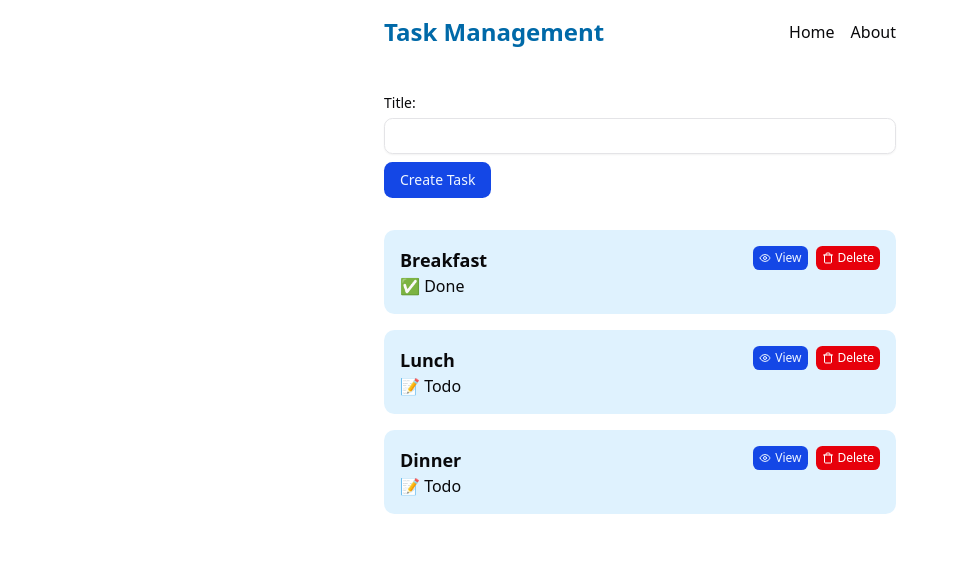
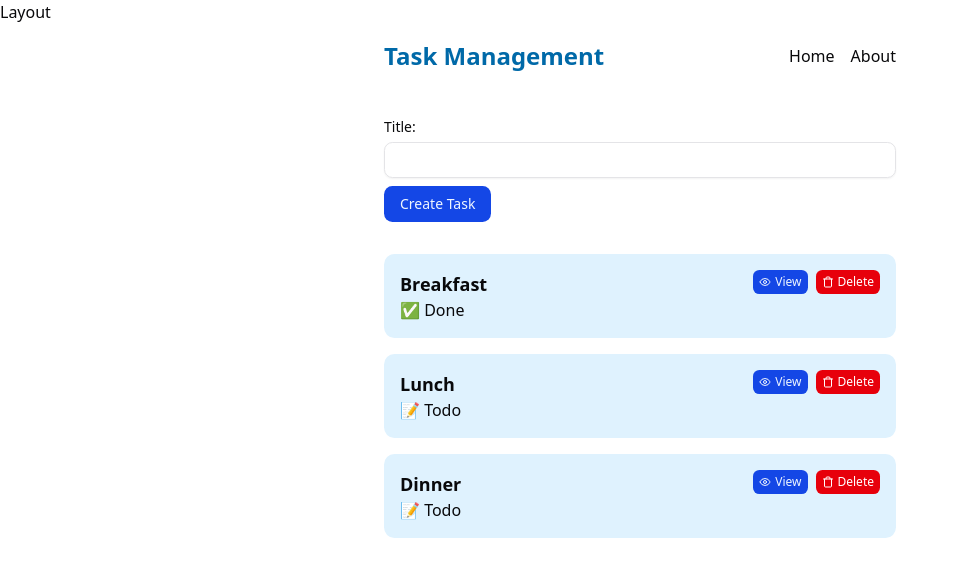
Before and after one commit to mhaidarhanif/task-management-10, a React (Vite) app: page / in a window 1280 px wide. Shown: the top 576 px of the page, without its empty margins (0-958 px from the left). Built offline with nearby package versions, Linux system fonts and the light colour scheme.

Commit message:
feat: setup layout route

```diff
--- /dev/null
+++ b/src/layouts/layout.tsx
@@ -0,0 +1,11 @@
+import { Outlet } from "react-router";
+
+export function Layout() {
+  return (
+    <div>
+      <h1>Layout</h1>
+
+      <Outlet />
+    </div>
+  );
+}
--- a/src/main.tsx
+++ b/src/main.tsx
@@ -2,14 +2,17 @@
 import { BrowserRouter, Routes, Route } from "react-router";
 
 import "@/index.css";
+import { Layout } from "@/layouts/layout";
 import { App } from "@/app";
 import { About } from "@/routes/about";
 
 createRoot(document.getElementById("root")!).render(
   <BrowserRouter>
     <Routes>
-      <Route path="/" element={<App />} />
-      <Route path="/about" element={<About />} />
+      <Route element={<Layout />}>
+        <Route path="/" element={<App />} />
+        <Route path="/about" element={<About />} />
+      </Route>
     </Routes>
   </BrowserRouter>,
 );
```
